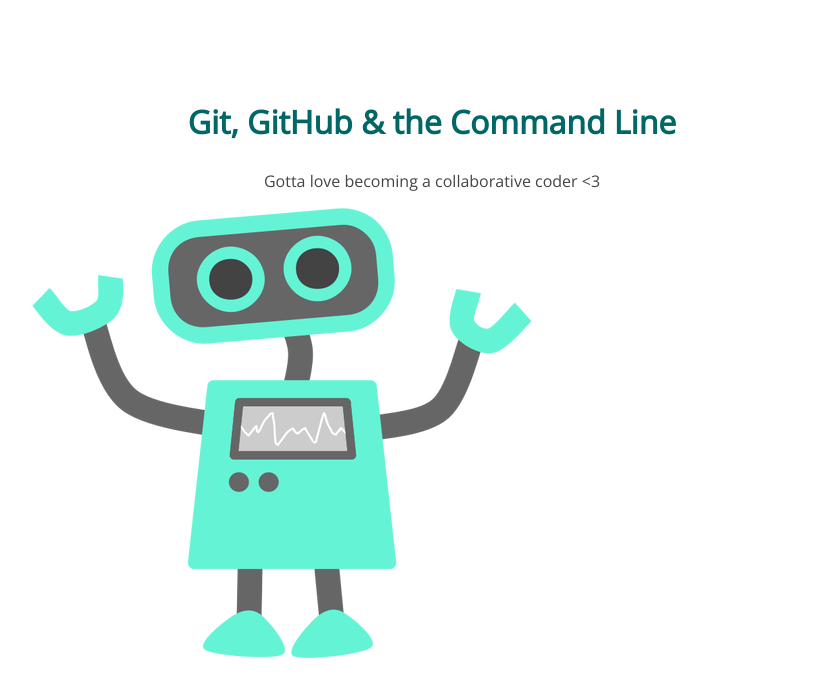
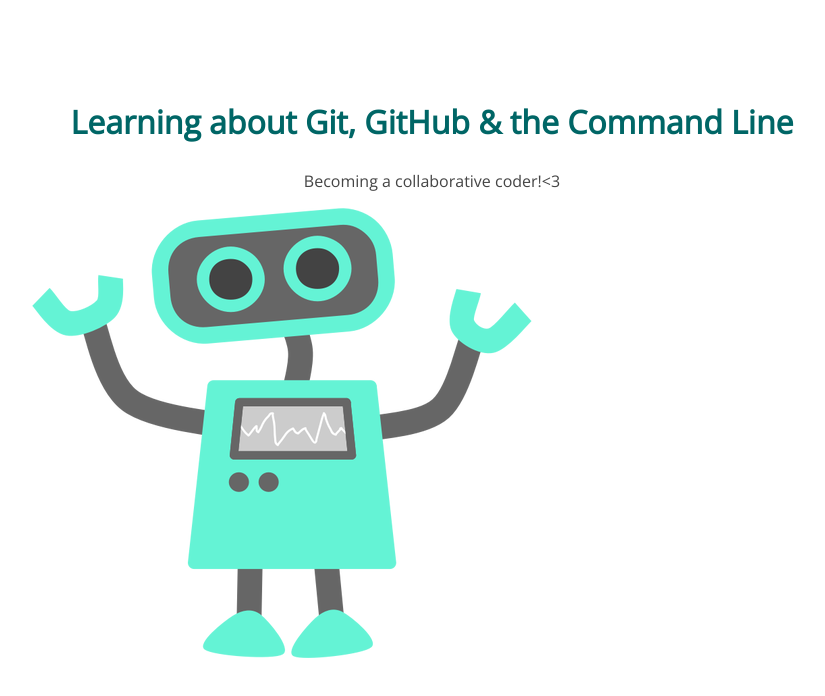
Before and after one commit to Hummingbird12609/105-project, a plain HTML site: page index.html in a window 1280 px wide. Shown: the whole page, without its empty margins (208-1033 px from the left). Drawn offline with nearby package versions, Linux system fonts and the light colour scheme.

Commit message:
modified h1 and p text

```diff
--- a/index.html
+++ b/index.html
@@ -8,8 +8,8 @@
 </head>
 <body>
 	<section>
-		<h1>Git, GitHub & the Command Line</h1>
-		<p>Gotta love becoming a collaborative coder <3</p>
+		<h1>Learning about Git, GitHub & the Command Line</h1>
+		<p>Becoming a collaborative coder!<3</p>
 		<img src="img/happy-blue-robot.png">
 	</section>
 </body>
```
